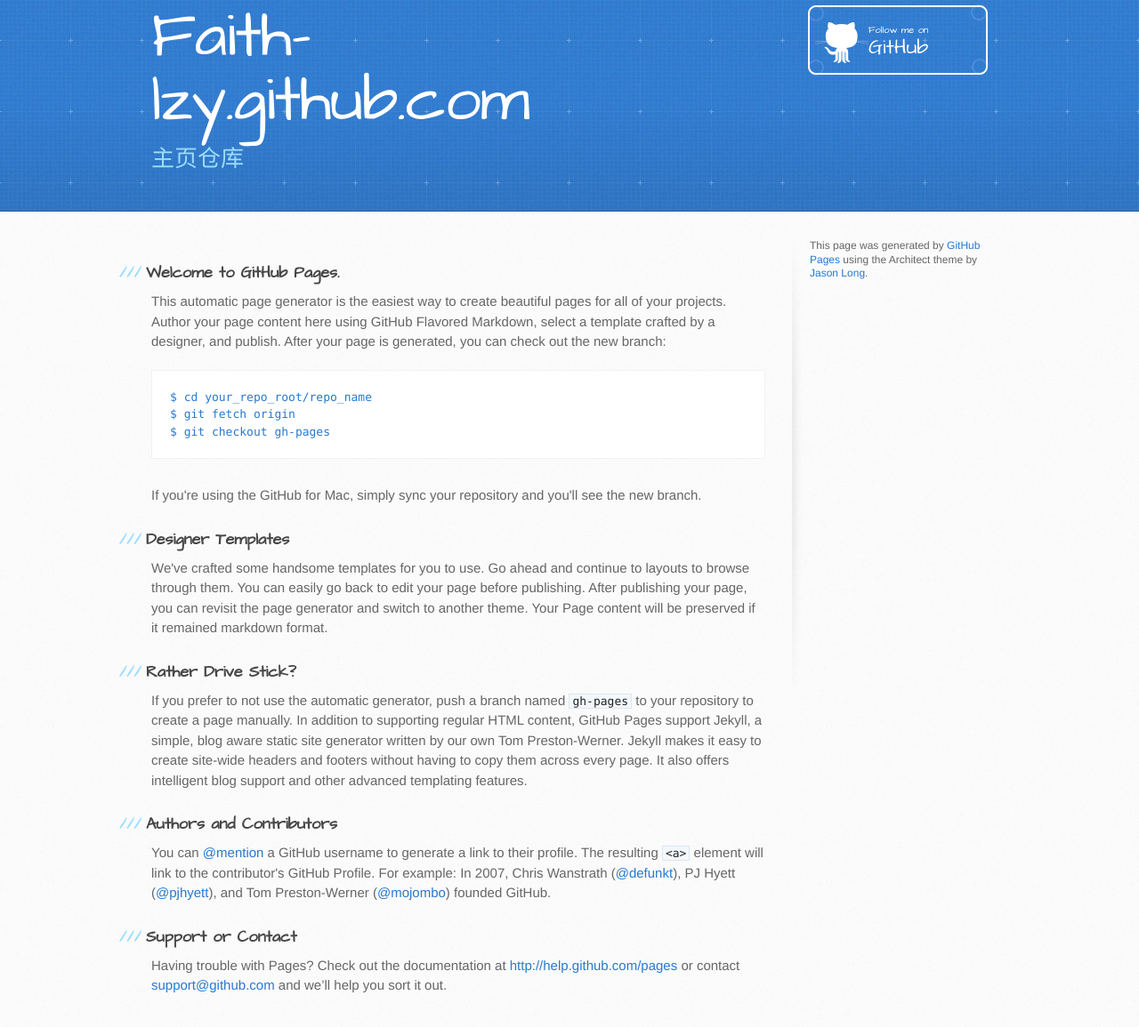
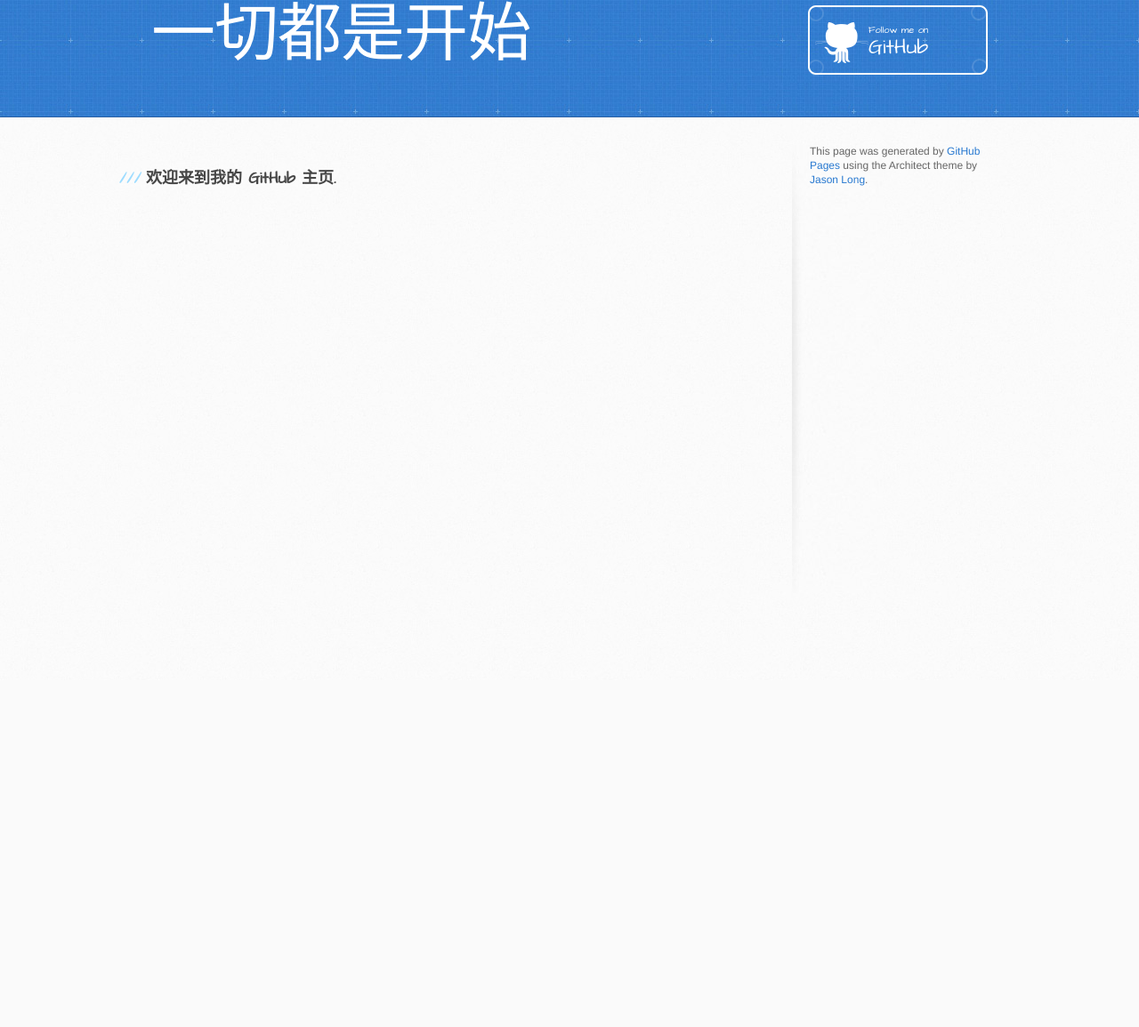
Before and after one commit to faith-lzy/faith-lzy.github.com, a plain HTML site: page index.html in a window 1280 px wide. Shown: the part 35-1190 px from the top of the page at 89% size. After the commit the page ends 800 px from the top, so only its background shows below. Drawn offline with Linux system fonts and the light colour scheme.

Commit message:
Signed-off-by: 刘真æº? <lzy7750015@qq.com>

```diff
--- a/index.html
+++ b/index.html
@@ -13,14 +13,14 @@
     <script src="//html5shiv.googlecode.com/svn/trunk/html5.js"></script>
     <![endif]-->
 
-    <title>Faith-lzy.github.com by faith-lzy</title>
+    <title>刘真源</title>
   </head>
 
   <body>
     <header>
       <div class="inner">
-        <h1>Faith-lzy.github.com</h1>
-        <h2>主页仓库</h2>
+        <h1>一切都是开始</h1>
+        <h2></h2>
         <a href="https://github.com/faith-lzy" class="button"><small>Follow me on</small>GitHub</a>
       </div>
     </header>
@@ -28,32 +28,11 @@
     <div id="content-wrapper">
       <div class="inner clearfix">
         <section id="main-content">
-          <h3>Welcome to GitHub Pages.</h3>
+          <h3>欢迎来到我的 GitHub 主页.</h3>
 
-<p>This automatic page generator is the easiest way to create beautiful pages for all of your projects. Author your page content here using GitHub Flavored Markdown, select a template crafted by a designer, and publish. After your page is generated, you can check out the new branch:</p>
 
-<pre><code>$ cd your_repo_root/repo_name
-$ git fetch origin
-$ git checkout gh-pages
-</code></pre>
 
-<p>If you're using the GitHub for Mac, simply sync your repository and you'll see the new branch.</p>
 
-<h3>Designer Templates</h3>
-
-<p>We've crafted some handsome templates for you to use. Go ahead and continue to layouts to browse through them. You can easily go back to edit your page before publishing. After publishing your page, you can revisit the page generator and switch to another theme. Your Page content will be preserved if it remained markdown format.</p>
-
-<h3>Rather Drive Stick?</h3>
-
-<p>If you prefer to not use the automatic generator, push a branch named <code>gh-pages</code> to your repository to create a page manually. In addition to supporting regular HTML content, GitHub Pages support Jekyll, a simple, blog aware static site generator written by our own Tom Preston-Werner. Jekyll makes it easy to create site-wide headers and footers without having to copy them across every page. It also offers intelligent blog support and other advanced templating features.</p>
-
-<h3>Authors and Contributors</h3>
-
-<p>You can <a href="https://github.com/blog/821" class="user-mention">@mention</a> a GitHub username to generate a link to their profile. The resulting <code>&lt;a&gt;</code> element will link to the contributor's GitHub Profile. For example: In 2007, Chris Wanstrath (<a href="https://github.com/defunkt" class="user-mention">@defunkt</a>), PJ Hyett (<a href="https://github.com/pjhyett" class="user-mention">@pjhyett</a>), and Tom Preston-Werner (<a href="https://github.com/mojombo" class="user-mention">@mojombo</a>) founded GitHub.</p>
-
-<h3>Support or Contact</h3>
-
-<p>Having trouble with Pages? Check out the documentation at <a href="http://help.github.com/pages">http://help.github.com/pages</a> or contact <a href="mailto:support@github.com">support@github.com</a> and we’ll help you sort it out.</p>
         </section>
 
         <aside id="sidebar">
```
